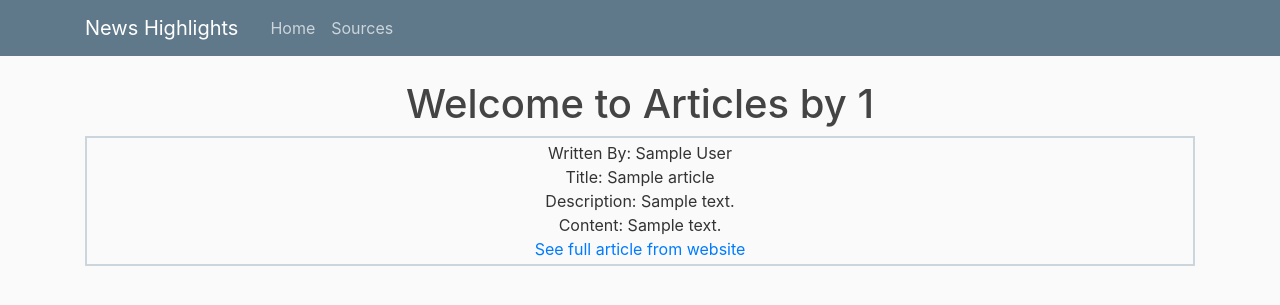
After one commit to MugachaGichamba/newsHighlights, a Flask app: page /sources/1 in a window 1280 px wide. The commit adds this page. Shown: the top 305 px of the page. Run offline with Flask 2, Linux system fonts and the light colour scheme; a database or web service that is not in the repository returns one stand-in record (values such as "Sample title"); data that the repository does not hold is empty; some libraries are stand-ins or nearby versions.

Commit message:
successfully diaplayed sources from a particular id

```diff
--- a/app.py
+++ b/app.py
@@ -19,3 +19,11 @@ def sources():
     news = requests.get(url).json().get("sources")
     print(news)
     return render_template('sources.html', news=news)
+
+
+@app.route('/sources/<id>')
+def articles(id):
+    url = f'https://newsapi.org/v2/top-headlines?sources={id}&apiKey=57aa9f751dd44bb096ccd3b24857c51b'
+    articles = requests.get(url).json().get("articles")
+    print(articles)
+    return render_template('article.html', articles=articles)
--- a/templates/article.html
+++ b/templates/article.html
@@ -1,10 +1,21 @@
-<!DOCTYPE html>
-<html lang="en">
-<head>
-    <meta charset="UTF-8">
-    <title>Title</title>
-</head>
-<body>
+{% extends "layout.html" %}
+{% block content %}
+    <h1>Welcome to Articles by {{ articles[0].get("source").get("id") }}</h1>
+    <div class="source">
 
-</body>
-</html>
+              {% for article in articles %}
+
+            <ul>
+
+                <li>Written By: {{ article.get("author") }}</li>
+                <li>Title: {{ article.get("title") }}</li>
+                <li>Description: {{ article.get("description") }}</li>
+                <li>Content: {{ article.get("content") }}</li>
+                <a href="{{ article.get("url") }}">
+                    <li>See full article from website</li>
+                </a>
+            </ul>
+        {% endfor %}
+
+    </div>
+{% endblock content %}>
--- /dev/null
+++ b/templates/layout.html
@@ -0,0 +1,36 @@
+<!DOCTYPE html>
+<html lang="en">
+<head>
+    <meta charset="UTF-8">
+    <title>Home</title>
+    <link rel="stylesheet" href="https://maxcdn.bootstrapcdn.com/bootstrap/4.0.0/css/bootstrap.min.css"
+          integrity="sha384-Gn5384xqQ1aoWXA+058RXPxPg6fy4IWvTNh0E263XmFcJlSAwiGgFAW/dAiS6JXm" crossorigin="anonymous">
+    <link rel="stylesheet" href="../static/main.css">
+</head>
+
+<header class="site-header">
+    <nav class="navbar navbar-expand-md navbar-dark bg-steel fixed-top">
+        <div class="container">
+            <a class="navbar-brand mr-4" href="/">News Highlights</a>
+            <button class="navbar-toggler" type="button" data-toggle="collapse" data-target="#navbarToggle"
+                    aria-controls="navbarToggle" aria-expanded="false" aria-label="Toggle navigation">
+                <span class="navbar-toggler-icon"></span>
+            </button>
+            <div class="collapse navbar-collapse" id="navbarToggle">
+                <div class="navbar-nav mr-auto">
+                    <a class="nav-item nav-link" href="{{ url_for("index") }}">Home</a>
+                    <a class="nav-item nav-link" href="{{ url_for("sources") }}">Sources</a>
+                </div>
+
+            </div>
+        </div>
+    </nav>
+</header>
+<body>
+<div class="container">
+
+    {% block content %}{% endblock %}
+</div>
+
+</body>
+</html>
```
Also changed, not shown: templates/index.html (+4 -44 lines), templates/sources.html (+6 -19 lines).
